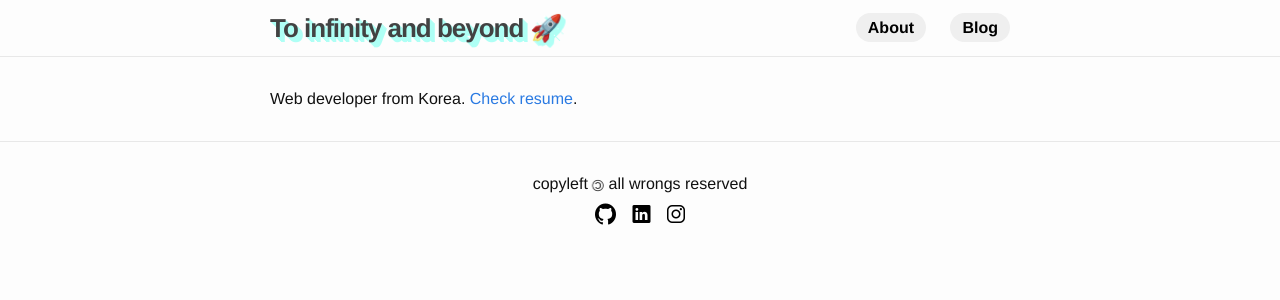
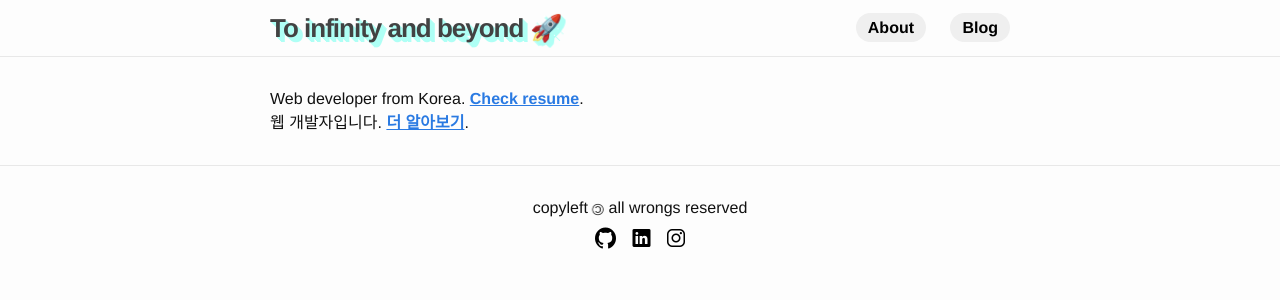
Before and after one commit to DaegiKim/daegikim.github.io, a Jekyll site: the page built from about.html, in a window 1280 px wide. Shown: the top 300 px of the page. Built offline with Jekyll 4.4.1, drawn with Linux system fonts in a browser that asks for light colours.

Commit message:
update about page

```diff
--- a/about.html
+++ b/about.html
@@ -3,4 +3,9 @@ layout: default
 title: About
 permalink: /about
 ---
-Web developer from Korea. <a href="{{ "/resume" | prepend: site.baseurl }}">Check resume</a>.
+<div>
+    Web developer from Korea. <a href="{{ '/resume' | prepend: site.baseurl }}" style="font-weight: bold; text-decoration: underline;">Check resume</a>.
+</div>
+<div>
+    웹 개발자입니다. <a href="{{ '/resume' | prepend: site.baseurl }}" style="font-weight: bold; text-decoration: underline;">더 알아보기</a>.
+</div>
```
